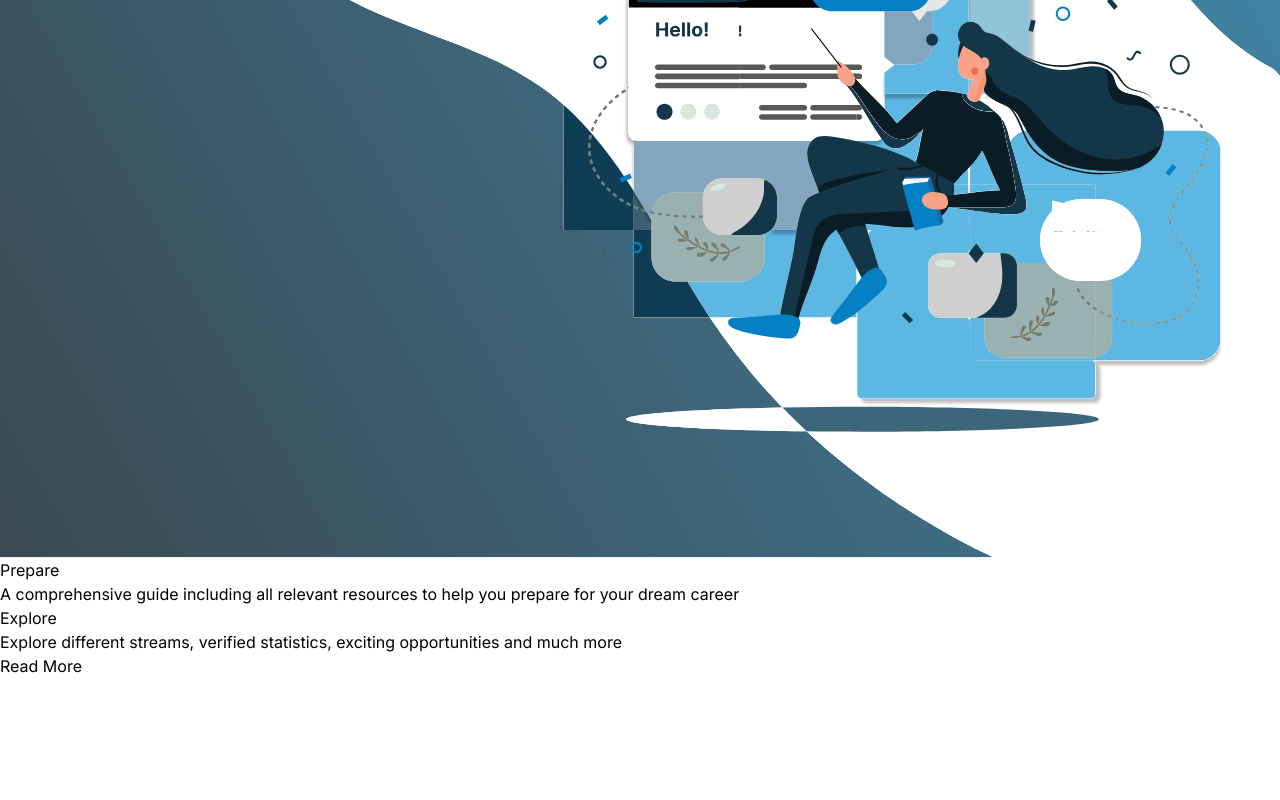
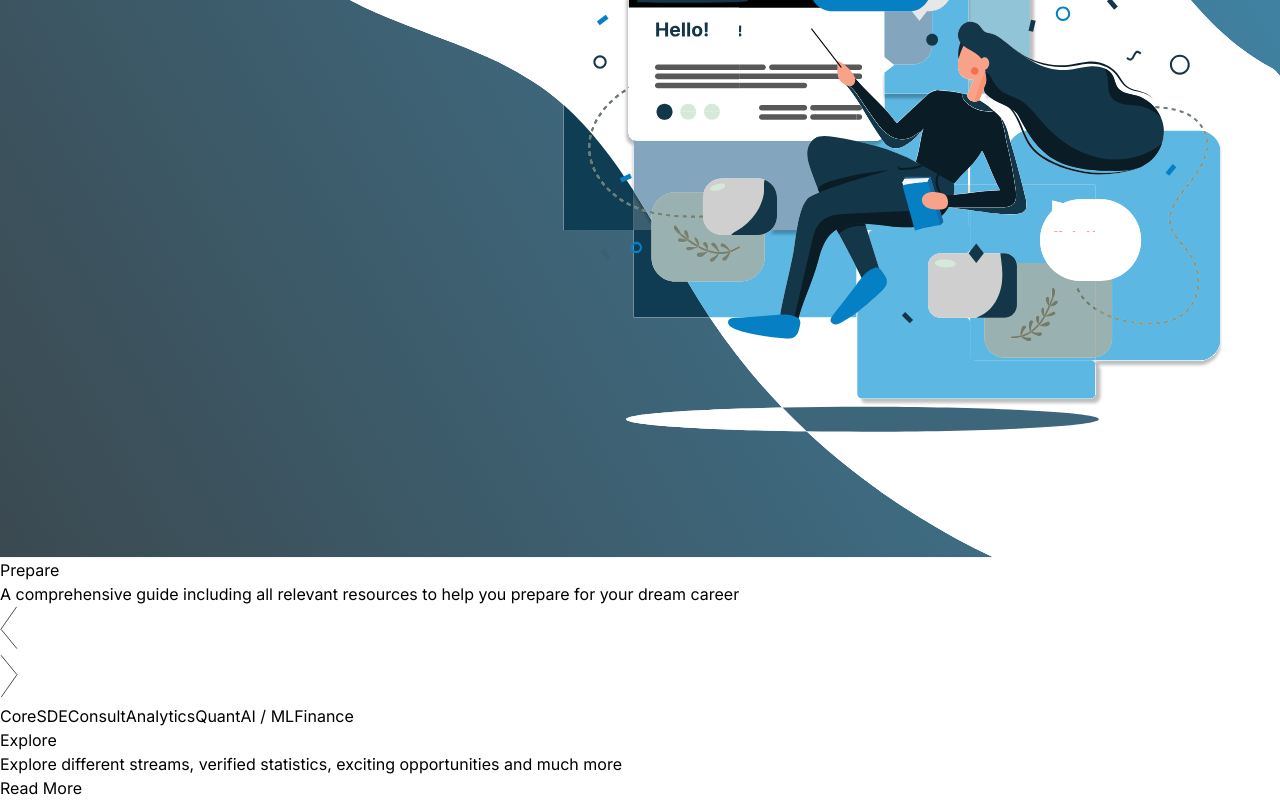
Before and after one commit to Sujas-Aggarwal/bsw-career-portal, a React (Vite) app: page / in a window 1280 px wide. Shown: the part 3597-4397 px from the top of the page. Before the commit the page ends 4275 px from the top, so only its background shows below. Built offline with nearby package versions, Linux system fonts and the light colour scheme.

Commit message:
explore section

```diff
--- a/src/components/Explore.tsx
+++ b/src/components/Explore.tsx
@@ -2,10 +2,7 @@ export default function Explore() {
     return (
         <div className="w-full h-[50vh]">
             <div className="w-full px-16 flex justify-between items-center h-full">
-                <div id="carousel-box">
-                    <div id="carousel-window"></div>
-                    <div id="carousel-items"></div>
-                </div>
+                <Carousel />
                 <div className="flex flex-col gap-[2px] text-center justify-center items-start">
                     <h1 className="font-bold text-3xl">Explore</h1>
                     <p className="max-w-[40ch] text-left">
@@ -13,9 +10,106 @@ export default function Explore() {
                         opportunities and much more
                     </p>
                     <div className="h-2"></div>
-                    <button className="border-solid border-[2px] border-[#133748] py-[4px] px-2 hover:bg-[#133748] hover:text-white select-none">Read More</button>
+                    <button className="border-solid border-[2px] border-[#133748] py-[4px] px-2 hover:bg-[#133748] hover:text-white select-none">
+                        Read More
+                    </button>
                 </div>
             </div>
         </div>
     );
 }
+function Carousel() {
+    let listItems = [
+        "Core",
+        "SDE",
+        "Consult",
+        "Analytics",
+        "Quant",
+        "AI / ML",
+        "Finance",
+    ];
+
+    return (
+        <div
+            id="carousel-box"
+            className="flex flex-col justify-center items-center gap-2"
+        >
+            <div
+                id="carousel-window"
+                className="flex gap-4 justify-center items-center"
+            >
+                <button>
+                    <LeftButton />
+                </button>
+                <div
+                    id="carousel"
+                    className="w-[500px] h-[200px] bg-black"
+                ></div>
+                <button>
+                    <RightButton />
+                </button>
+            </div>
+            <div id="carousel-items" className="flex w-full justify-evenly">
+                {listItems.map((item, index) => {
+                    return <button key={index}>{item}</button>;
+                })}
+            </div>
+        </div>
+    );
+}
+function LeftButton() {
+    return (
+        <svg
+            width="18"
+            height="43"
+            viewBox="0 0 18 43"
+            fill="none"
+            xmlns="http://www.w3.org/2000/svg"
+        >
+            <line
+                x1="0.713297"
+                y1="23.5414"
+                x2="16.6374"
+                y2="0.799526"
+                stroke="black"
+                stroke-width="0.7"
+            />
+            <line
+                x1="1.27053"
+                y1="23.5201"
+                x2="16.9323"
+                y2="42.5992"
+                stroke="black"
+                stroke-width="0.7"
+            />
+        </svg>
+    );
+}
+function RightButton() {
+    return (
+        <svg
+            width="18"
+            height="43"
+            viewBox="0 0 18 43"
+            fill="none"
+            xmlns="http://www.w3.org/2000/svg"
+        >
+            <line
+                x1="17.2105"
+                y1="19.2794"
+                x2="1.28647"
+                y2="42.0213"
+                stroke="black"
+                stroke-width="0.7"
+            />
+            <line
+                x1="16.6533"
+                y1="19.3007"
+                x2="0.991486"
+                y2="0.221584"
+                stroke="black"
+                stroke-width="0.7"
+            />
+        </svg>
+    );
+}
--- a/src/components/Navbar.tsx
+++ b/src/components/Navbar.tsx
@@ -1,6 +1,6 @@
 export default function Navbar() {
     return (
-        <div className="w-full z-10 h-[60px] bg-[#EDEDED] text-[#133748] font-[Poppins] fixed shadow-lg shadow-black/10">
+        <div className="w-full z-10 h-[70px] bg-[#EDEDED] text-[#133748] font-[Poppins] fixed shadow-lg shadow-black/10">
             <div className="w-full h-full flex justify-between px-10 items-center">
                 <div id="left-box">
                     <h1 className="text-2xl font-extrabold cursor-pointer">
@@ -9,7 +9,7 @@ export default function Navbar() {
                 </div>
                 <div
                     id="right-box"
-                    className="flex justify-center items-center gap-6"
+                    className="flex justify-center items-center gap-8"
                 >
                     <span className="nav-item-home cursor-pointer relative overflow-x-clip">
                         Explore
```
